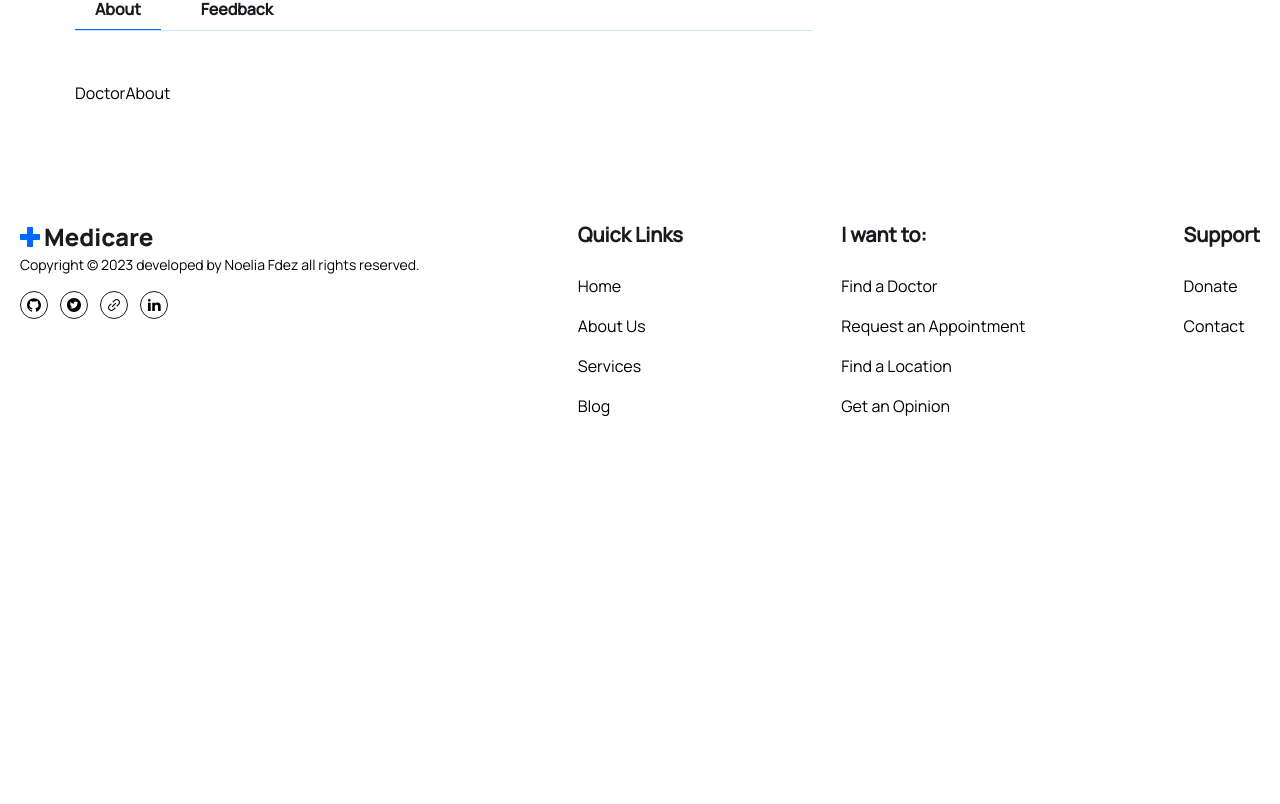
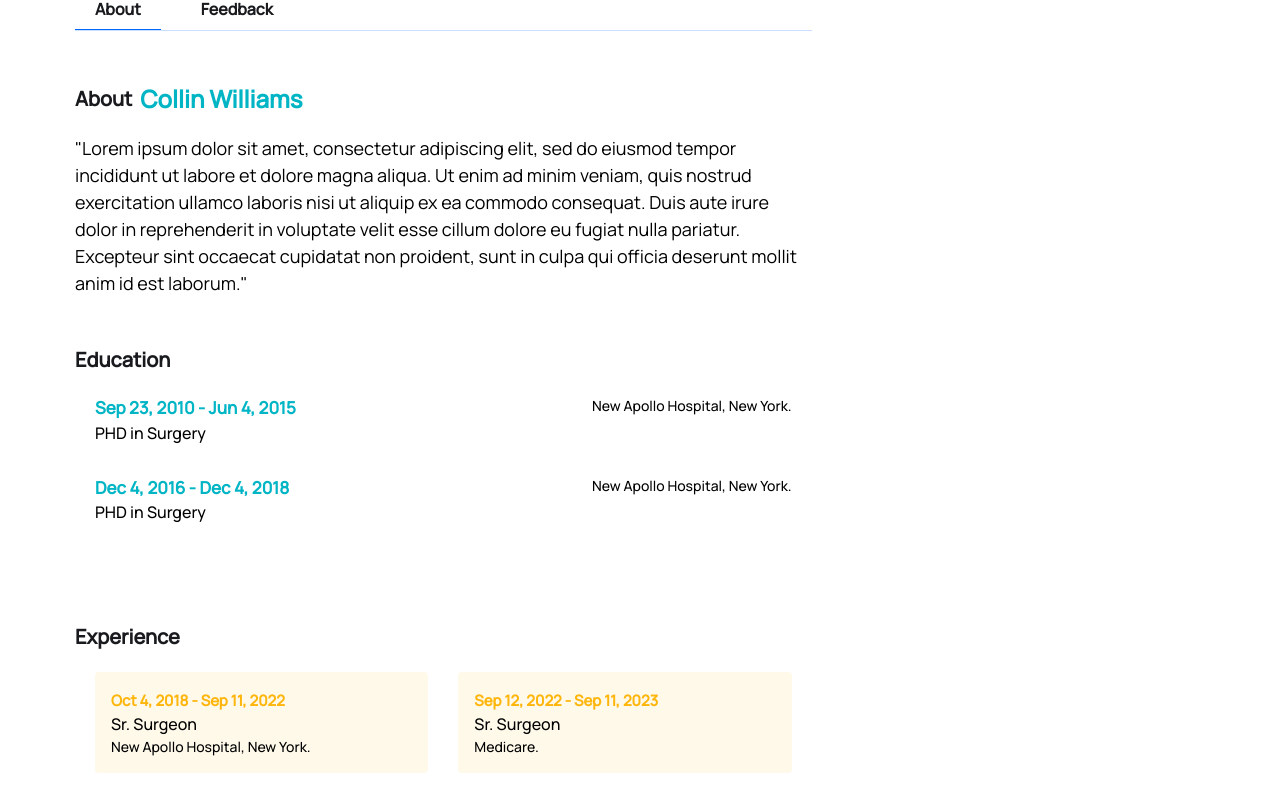
Before and after one commit to nxelia99/DoctorAppointmentBooking, a React (Vite) app in the folder frontend/: page /doctors/1 in a window 1280 px wide. Shown: the part 436-1240 px from the top of the page. Before the commit the page ends 934 px from the top, so only its background shows below. Built offline with nearby package versions, Linux system fonts and the light colour scheme.

Commit message:
doctor experience, about section

```diff
--- a/frontend/src/pages/Doctors/DoctorAbout.jsx
+++ b/frontend/src/pages/Doctors/DoctorAbout.jsx
@@ -1,8 +1,91 @@
 import React from 'react'
+import { formateDate } from '../../utils/formateDate.js'
 
 const DoctorAbout = () => {
   return (
-    <div>DoctorAbout</div>
+    <div>
+      <div>
+        <h3 className="text-[20px] text-headingColor font-semibold
+        flex items-center gap-2">About <span className="text-irisBlueColor font-bold text-[24px]">
+          Collin Williams
+        </span>
+        </h3>
+        <p className="text__para">
+          "Lorem ipsum dolor sit amet, consectetur adipiscing elit, sed do
+           eiusmod tempor incididunt ut labore et dolore magna aliqua.
+           Ut enim ad minim veniam, quis nostrud exercitation ullamco laboris
+           nisi ut aliquip ex ea commodo consequat. Duis aute irure dolor in
+           reprehenderit in voluptate velit esse cillum dolore eu fugiat nulla
+            pariatur. Excepteur sint occaecat cupidatat non proident, sunt in culpa qui officia deserunt mollit anim id est laborum."
+        </p>
+      </div>
+
+      <div className="mt-12">
+        <h3 className='text-[20px] text-headingColor font-semibold
+        flex items-center gap-2'>Education</h3>
+        <ul className="pt-4 md:p-5">
+          <li className="flex flex-col sm:flex-row sm:justify-between md:gap-5
+          mb-[30px]">
+            <div>
+              <span className='text-irisBlueColor text-[17px] font-semibold'>
+              {formateDate("09-23-2010")} - {formateDate("06-04-2015")}
+              </span>
+              <p className="text-[16px] font-medium text-textColor">
+                PHD in Surgery
+              </p>
+              </div>
+              <p className="text-[14px] font-medium text-textColor">
+                New Apollo Hospital, New York.
+              </p>
+          </li>
+          <li className="flex flex-col sm:flex-row sm:justify-between md:gap-5
+          mb-[30px]">
+            <div>
+              <span className='text-irisBlueColor text-[17px] font-semibold'>
+                {formateDate("12-04-2016")} - {formateDate("12-04-2018")}
+              </span>
+              <p className="text-[16px] font-medium text-textColor">
+                PHD in Surgery
+              </p>
+              </div>
+              <p className="text-[14px] font-medium text-textColor">
+                New Apollo Hospital, New York.
+              </p>
+          </li>
+        </ul>
+      </div>
+
+      <div className='mt-12'>
+      <h3 className='text-[20px] text-headingColor font-semibold
+        flex items-center gap-2'>Experience</h3>
+        <ul className="grid sm:grid-cols-2 gap-[30px]
+        pt-4 md:p-5">
+          <li className="p-4 rounded bg-[#fff9ea]">
+            <span className='text-yellowColor text-[15px] leading-5 font-semibold'>
+              {formateDate("10-04-2018")} - {formateDate("09-11-2022")}
+            </span>
+            <p className="text-[16px] font-medium text-textColor">
+                Sr. Surgeon
+              </p>
+              <p className="text-[14px] font-medium text-textColor">
+                New Apollo Hospital, New York.
+              </p>
+          </li>
+          <li className="p-4 rounded bg-[#fff9ea]">
+            <span className='text-yellowColor text-[15px] leading-5 font-semibold'>
+              {formateDate("09-12-2022")} - {formateDate("09-11-2023")}
+            </span>
+            <p className="text-[16px] font-medium text-textColor">
+                Sr. Surgeon
+              </p>
+              <p className="text-[14px] font-medium text-textColor">
+                Medicare.
+              </p>
+          </li>
+        </ul>
+
+      </div>
+    </div>
   )
 }
 
--- /dev/null
+++ b/frontend/src/utils/formateDate.js
@@ -0,0 +1,6 @@
+export const formateDate =(date, config)=>{
+    const defaultOptions = {day: 'numeric', month: 'short', year: 'numeric'}
+    const options = config ? config : defaultOptions;
+
+    return new Date(date).toLocaleDateString('en-US', options)
+}
```
